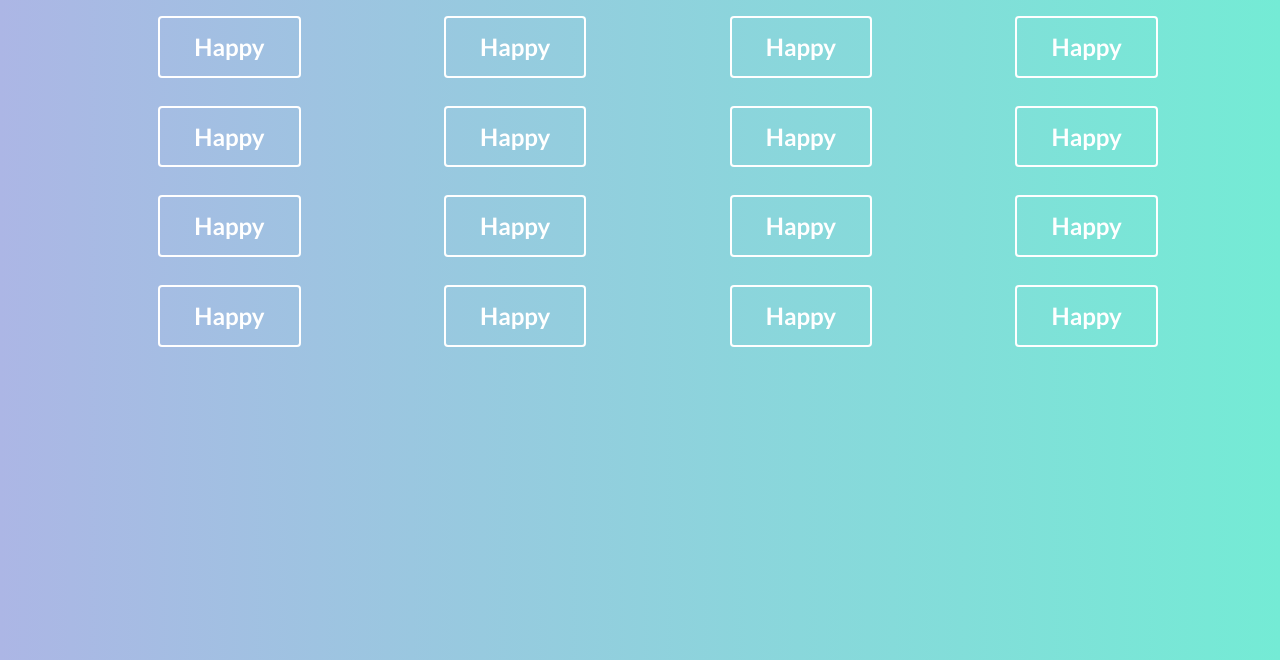
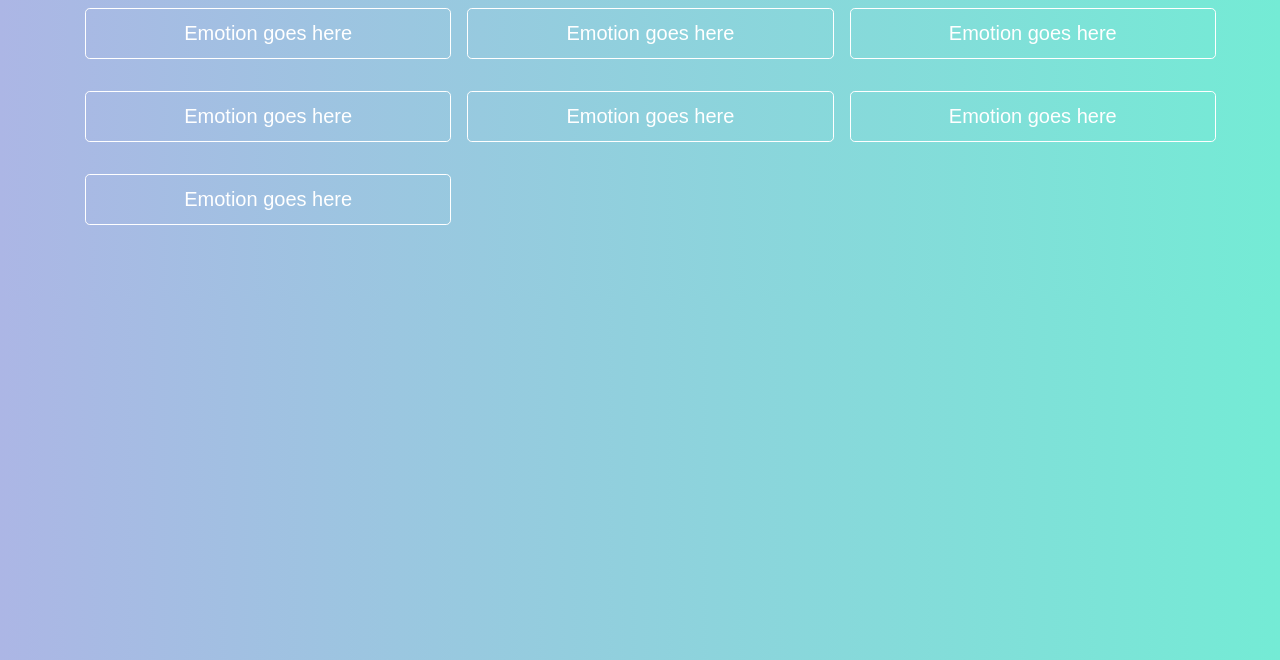
Before and after one commit to nvogety/Recommend-Me-A-Ghibli, a plain HTML site: page index.html in a window 1280 px wide. Shown: the part 140-800 px from the top of the page. Drawn offline with nearby package versions, Linux system fonts and the light colour scheme.

Commit message:
ditch semantic ui+switch to bootstrap+get buttons toggled

```diff
--- a/assets/css/main.css
+++ b/assets/css/main.css
@@ -7,16 +7,16 @@ body{
 }
 .container{
   padding-top: 50px;
-  padding-right: 20px;
+  /*padding-right: 20px;*/
   padding-bottom: 50px;
-  padding-left: 20px;
+  /*padding-left: 20px;*/
 }
 
 .wrapper {
   padding-top: 20px;
   padding-bottom: 20px;
   display: grid;
-  grid-template-columns: 25% 25% 25% 25%;
+  grid-template-columns: 33% 33% 33%;
   grid-column-gap: 1em;
   grid-row-gap: 2em;
 }
@@ -25,6 +25,18 @@ body{
   margin: 0 auto;
 }
 
+
+.btn-outline-primary:hover, .btn-outline-primary:active, .btn-outline-primary.active, .btn-outline-primary:visited,
+    .btn-outline-primary:active:hover, .btn-outline-primary.active:hover {
+    background-color: white !important;
+    color: black;
+}
+
+.btn-outline-primary{
+  border-color: white;
+  color: white;
+}
+
 h1{
   text-align: center;
   color: white;
--- /dev/null
+++ b/assets/js/main.js
@@ -0,0 +1,10 @@
+// $(".ui.toggle.inverted.button").click(function(){
+// 	alert("button was clicked");
+//   $(this).toggleClass("active");
+// });
+
+// $('.ui.button.toggle').state();
+
+$(".btn").click(function(){
+  $(this).toggleClass("active");
+});
--- a/index.html
+++ b/index.html
@@ -5,38 +5,27 @@
   <meta name="viewport" content="width=device-width, initial-scale=1.0">
   <meta http-equiv="X-UA-Compatible" content="ie=edge"> -->
   <title>Recommend Me a Ghibli</title>
-  <link rel="stylesheet" type="text/css" href="https://cdnjs.cloudflare.com/ajax/libs/semantic-ui/2.2.10/semantic.min.css">
+  <link rel="stylesheet" type="text/css" href="https://maxcdn.bootstrapcdn.com/bootstrap/4.0.0-alpha.6/css/bootstrap.min.css">
   <link rel="stylesheet" type="text/css" href="assets/css/main.css">
   <link href="https://fonts.googleapis.com/css?family=Montserrat" rel="stylesheet">
-	<script type="text/javascript" src="assets/js/lib/jquery-3.2.1.min.js"></script>
+	<script type="text/javascript" src="https://cdnjs.cloudflare.com/ajax/libs/jquery/3.2.1/jquery.min.js"></script>
 </head>
 
 <body>
-  <div class = "ui container">
+  <div class = "container">
     <h1>I'm feeling .... </h1>
     <div class="wrapper">
-      <div><button class="massive ui inverted button">Happy</button></div>
-      <div><button class="massive ui inverted button">Happy</button></div>
-      <div><button class="massive ui inverted button">Happy</button></div>
-      <div><button class="massive ui inverted button">Happy</button></div>
-      <div><button class="massive ui inverted button">Happy</button></div>
-      <div><button class="massive ui inverted button">Happy</button></div>
-      <div><button class="massive ui inverted button">Happy</button></div>
-      <div><button class="massive ui inverted button">Happy</button></div>
-      <div><button class="massive ui inverted button">Happy</button></div>
-      <div><button class="massive ui inverted button">Happy</button></div>
-      <div><button class="massive ui inverted button">Happy</button></div>
-      <div><button class="massive ui inverted button">Happy</button></div>
-      <div><button class="massive ui inverted button">Happy</button></div>
-      <div><button class="massive ui inverted button">Happy</button></div>
-      <div><button class="massive ui inverted button">Happy</button></div>
-      <div><button class="massive ui inverted button">Happy</button></div>
+      <button class= "btn btn-outline-primary btn-lg">Emotion goes here</button>
+      <button class= "btn btn-outline-primary btn-lg">Emotion goes here</button>
+      <button class= "btn btn-outline-primary btn-lg">Emotion goes here</button>
+      <button class= "btn btn-outline-primary btn-lg">Emotion goes here</button>
+      <button class= "btn btn-outline-primary btn-lg">Emotion goes here</button>
+      <button class= "btn btn-outline-primary btn-lg">Emotion goes here</button>
+      <button class= "btn btn-outline-primary btn-lg">Emotion goes here</button>
 
     </div>
-
   </div>
 
-
-
+  <script type="text/javascript" src="assets/js/main.js"></script>
 </body>
 </html>
```
